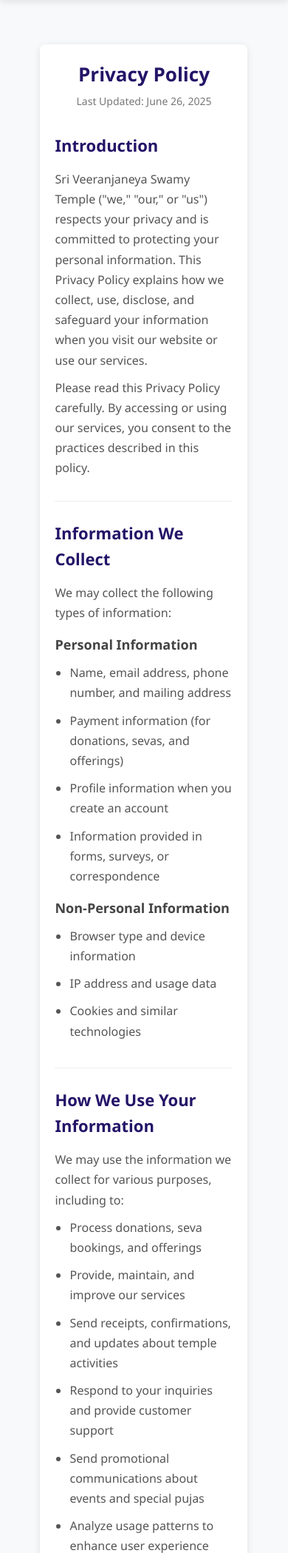
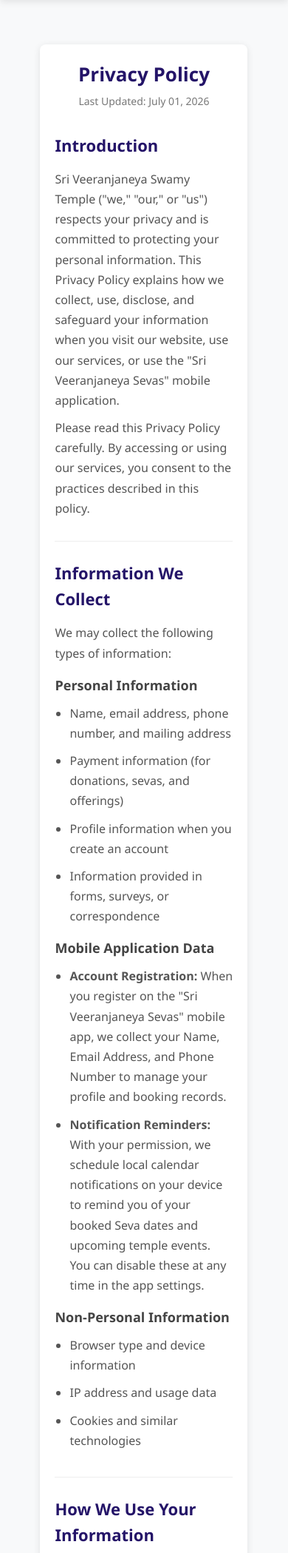
Before and after one commit to mspurushothama2011/jai_anjaneya1, a Flask app: page /privacy-policy in a window 390 px wide. Shown: the part 225-2324 px from the top of the page at 74% size. Run offline with Flask 3, Linux system fonts and the light colour scheme; some libraries are stand-ins or nearby versions.

Commit message:
Update privacy policy for Google Play Console mobile compliance

```diff
--- a/git cmd.txt
+++ b/git cmd.txt
@@ -1,3 +1,8 @@
+# Recent Deployment (01 July 2026 - Hotfix)
+git add .
+git commit -m "Auto-generate config keys in production to prevent crash"
+git push origin main
+
 # Recent Deployment (01 July 2026)
 git add .
 git commit -m "Update render configuration"
--- a/templates/user/legal/privacy_policy.html
+++ b/templates/user/legal/privacy_policy.html
@@ -6,14 +6,14 @@
 <div class="container">
     <div class="privacy-policy-container">
         <h1 class="policy-title">Privacy Policy</h1>
-        <p class="policy-last-updated">Last Updated: June 26, 2025</p>
+        <p class="policy-last-updated">Last Updated: July 01, 2026</p>
 
         <div class="policy-section">
             <h2>Introduction</h2>
             <p>
                 Sri Veeranjaneya Swamy Temple ("we," "our," or "us") respects your privacy and is committed to protecting
                 your personal information. This Privacy Policy explains how we collect, use, disclose, and safeguard your
-                information when you visit our website or use our services.
+                information when you visit our website, use our services, or use the "Sri Veeranjaneya Sevas" mobile application.
             </p>
             <p>
                 Please read this Privacy Policy carefully. By accessing or using our services, you consent to the practices
@@ -31,6 +31,12 @@
                 <li>Payment information (for donations, sevas, and offerings)</li>
                 <li>Profile information when you create an account</li>
                 <li>Information provided in forms, surveys, or correspondence</li>
+            </ul>
+
+            <h3>Mobile Application Data</h3>
+            <ul>
+                <li><strong>Account Registration:</strong> When you register on the "Sri Veeranjaneya Sevas" mobile app, we collect your Name, Email Address, and Phone Number to manage your profile and booking records.</li>
+                <li><strong>Notification Reminders:</strong> With your permission, we schedule local calendar notifications on your device to remind you of your booked Seva dates and upcoming temple events. You can disable these at any time in the app settings.</li>
             </ul>
 
             <h3>Non-Personal Information</h3>
```
